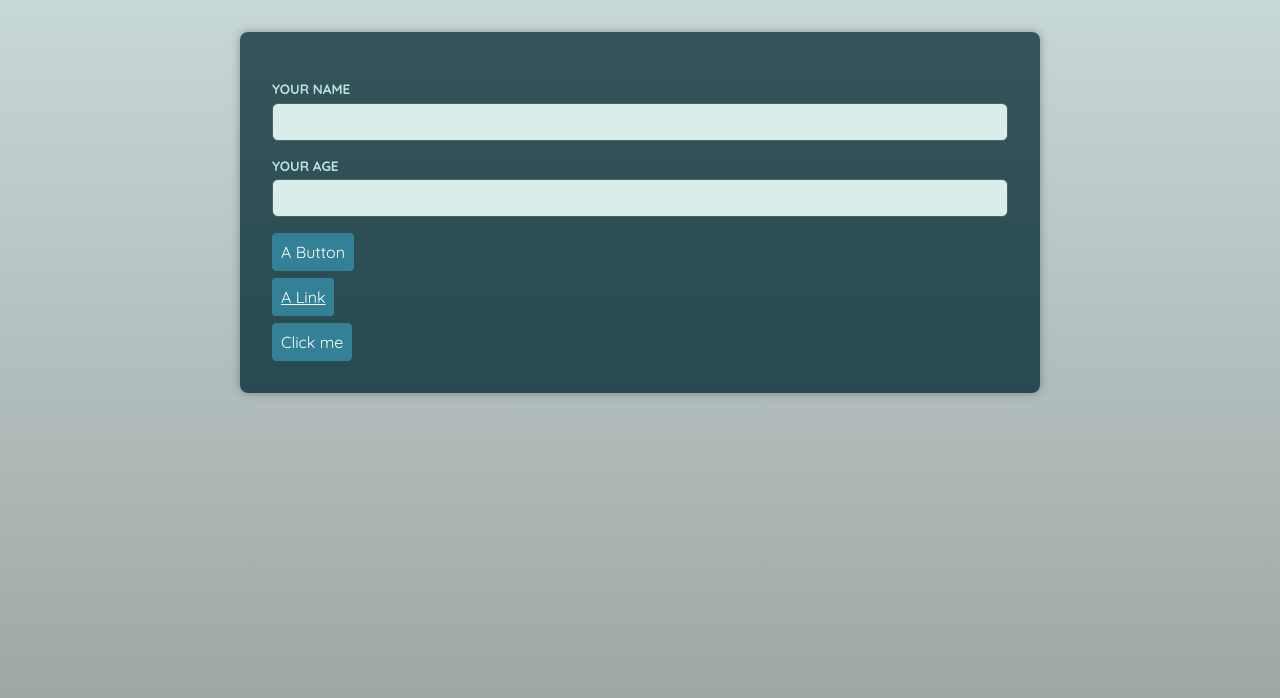
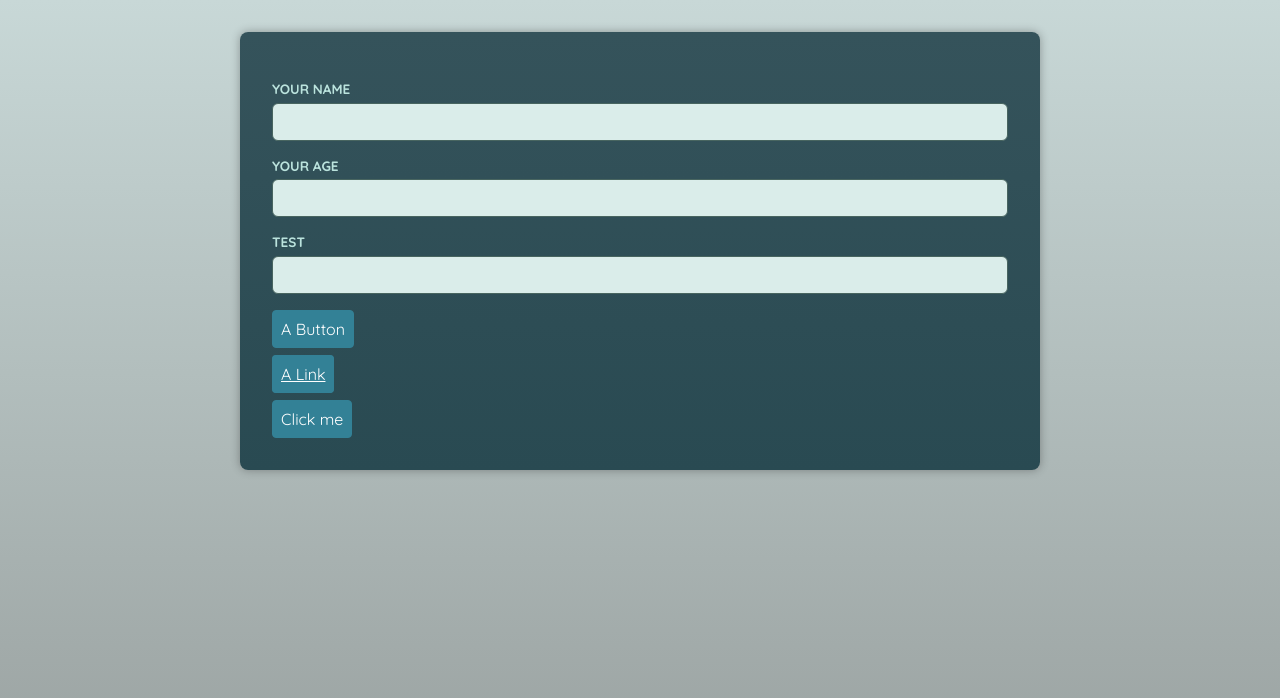
Before and after one commit to saraccmululo/Advanced-TS, a React (Vite) app: page / in a window 1280 px wide. Shown: the top 698 px of the page. Built offline with nearby package versions, Linux system fonts and the light colour scheme; a web font is replaced by a local one.

Commit message:
added forwardRef type to Input component

```diff
--- a/src/App.tsx
+++ b/src/App.tsx
@@ -1,19 +1,21 @@
+import { useRef } from "react";
 import { Button } from "./components/Button";
 import Container from "./components/Container";
 import Input from "./components/Input";
 
 function App() {
+  const inputRef=useRef<HTMLInputElement>(null);
   return (
     <main>
       <Input id="name" label="Your name" type="text" />
       <Input id="age" label="Your age" type="number"/>
+      <Input id="test" label="Test" ref={inputRef}/>
         <p>
         <Button>A Button</Button>
       </p>
       <p>
         <Button href="https://google.com">A Link</Button>
       </p>
-
       <Container as={Button} onClick={()=>{}} type="button">Click me</Container>
     </main>
   );
--- a/src/components/Input.tsx
+++ b/src/components/Input.tsx
@@ -1,18 +1,17 @@
-import { type ComponentPropsWithoutRef } from "react";
+import { forwardRef, type ComponentPropsWithoutRef } from "react";
 
 type InputProps={
   label:string;
   id: string;
 } & ComponentPropsWithoutRef<'input'>;
 
-const Input = ({label, id, ...props}: InputProps) => {
+const Input = forwardRef<HTMLInputElement,InputProps>(function Input({label, id, ...props}, ref) {
   return (
     <p>
       <label htmlFor={id}>{label}</label>
-      <input id={id} {...props}/>
+      <input id={id} {...props} ref={ref}/>
     </p>
+  );
+});
 
-  )
-}
-
-export default Input
+export default Input;
```
